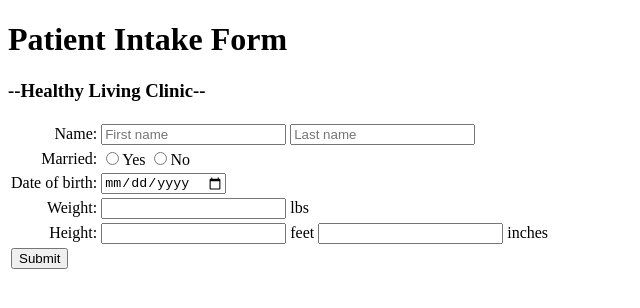
After one commit to spenc-neit/se266sRoucoulet, a PHP site: page /indexfront.php in a window 1280 px wide. The commit adds this page. Shown: the top 308 px of the page, without its empty margins (0-640 px from the left). Run offline with PHP 8.4, Linux system fonts and the light colour scheme.

Commit message:
part of task b

```diff
--- /dev/null
+++ b/week2/b/age.php
@@ -0,0 +1,8 @@
+<?php
+
+function age ($bdate) {
+    $date = new DateTime($bdate);
+    $now = new DateTime();
+    $interval = $now->diff($date);
+    return $interval->y;
+ }
--- /dev/null
+++ b/week2/b/bmi.php
@@ -0,0 +1,10 @@
+<?php
+
+function bmi($ft, $inch, $weight){
+    $height = (($ft * 12) + $inch) * .0254;
+    $weight = $weight / 2.20462;
+
+    $bmi = $weight / ($height * $height);
+
+    return $bmi;
+}
--- /dev/null
+++ b/week2/b/bmidesc.php
@@ -0,0 +1,16 @@
+<?php
+function bmidesc($bmi){
+    if($bmi >= 30) {
+        return "Obese";
+    }
+    elseif ($bmi >= 25) {
+        return "Overweight";
+    }
+    elseif ($bmi >= 18.5) {
+        return "Normal weight";
+    }
+    else{
+        return "Underweight";
+    }
+
+}
--- a/week2/b/index.php
+++ b/week2/b/index.php
@@ -1,37 +1,77 @@
 <?php
 
+require_once "bmi.php";
+require_once "bmidesc.php";
+require_once "age.php";
+require_once "indexfront.php";
 
-if(isset($_POST['submitbtn']) !== ""){
+$error = "";
+$fnameInput = "";
+$lnameInput = "";
+$marriedInput = "";
+$dobInput = "";
+$weightInput = "";
+$fheightInput = "";
+$iheightInput = "";
 
 
+if(isset($_POST['submitbtn'])){
+
+    $fnameInput = filter_input(INPUT_POST, 'fname');
+    if($fnameInput == ""){
+        $error .= "<li>Enter a first name.</li>";
+    }
+
+    $lnameInput = filter_input(INPUT_POST, 'lname');
+    if($lnameInput == ""){
+        $error .= "<li>Enter a last name.</li>";
+    }
+
+    $marriedInput = filter_input(INPUT_POST, 'married');
+    if($marriedInput == ""){
+        $error .= "<li>Select a marriage status.</li>";
+    }
+
+    $dobInput = filter_input(INPUT_POST, 'dob');
+    if($dobInput == ""){
+        $error .= "<li>Select a valid date.</li>";
+    }
+
+    $weightInput = filter_input(INPUT_POST, 'weight', FILTER_VALIDATE_FLOAT);
+    if($weightInput == "" or (float) $weightInput < 0 or (float) $weightInput > 1500){
+        $error .= "<li>Weight must be a valid number.</li>";
+    } //apparently the heaviest person ever was 1400 lbs. can't fathom that but w/e, I worked with it and gave a margin of 100 lbs
+
+    $fheightInput = filter_input(INPUT_POST, 'fheight', FILTER_VALIDATE_FLOAT);
+    if($fheightInput == "" or (int) $fheightInput < 0 or (int) $fheightInput > 8){
+        $error .= "<li>Height (ft) must be a valid number.</li>";
+    }
+
+    $iheightInput = filter_input(INPUT_POST, 'iheight', FILTER_VALIDATE_FLOAT);
+    if($iheightInput == "" or (int) $iheightInput < 0 or (int) $iheightInput > 12){
+        $error .= "<li>Height (in) must be a valid number.</li>";
+    }
 
 
+    if($error == ""){
+
+        $bmi = bmi($fheightInput, $iheightInput, $weightInput);
+        $bmi = round($bmi, 1);
+        $classification = bmidesc($bmi);
+
+        require "confirm.php";
+
+
+    } else {
+        echo "<p class='err'>Please fix the following and resubmit</p>";
+        echo "<ul class='err'>";
+        echo $error;
+        echo "</ul>";
+    }
+
+    // echo "<pre>";
+    // echo var_dump($_POST);
+    // echo "</pre>";
 }
 
 ?>
-
-<!DOCTYPE html>
-<html lang="en">
-<head>
-    <meta charset="UTF-8">
-    <meta http-equiv="X-UA-Compatible" content="IE=edge">
-    <meta name="viewport" content="width=device-width, initial-scale=1.0">
-    <title>Patient Intake Form</title>
-</head>
-<body>
-<h1>Patient Intake Form</h1>
-<h3>--Healthy Living Clinic--</h3>
-
-<form method="post" action="index.php">
-    Name: <input type="text" name="fname" placeholder="First name" />
-    <input type="text" name="lname" placeholder="Last name" /><br />
-    Married <input type="checkbox" name="status"><br />
-    Date of birth: <input type="date" name="dob"><br />
-    Weight: <input type="text" name="weight" /> lbs<br />
-    Height: <input type="text" name="fheight" /> feet
-    <input type="text" name="iheight" /> inches<br />
-    <input type="submit" name="submitbtn" />
-</form>
-
-</body>
-</html>
--- /dev/null
+++ b/week2/b/indexfront.php
@@ -0,0 +1,81 @@
+<?php require "index.php"; ?>
+
+<!DOCTYPE html>
+<html lang="en">
+<head>
+    <meta charset="UTF-8">
+    <meta http-equiv="X-UA-Compatible" content="IE=edge">
+    <meta name="viewport" content="width=device-width, initial-scale=1.0">
+    <title>Patient Intake Form</title>
+    <style>
+        .err{
+            color:red;
+        }
+    </style>
+</head>
+<body>
+
+<h1>Patient Intake Form</h1>
+<h3>--Healthy Living Clinic--</h3>
+
+
+<form method="post" action="index.php">
+
+
+
+    <table>
+        <tbody>
+            <tr>
+                <td style="text-align:right;">Name:</td>
+                <td><input type="text" name="fname" placeholder="First name" value="<?= $fnameInput ?>" /> <input type="text" name="lname" placeholder="Last name" value="<?= $lnameInput ?>" /></td>
+            </tr>
+
+            <?php if ($marriedInput == "yes"): ?>
+
+                <tr>
+                    <td style="text-align:right;">Married:</td>
+                    <td><input type="radio" name="married" value="yes" checked>Yes <input type="radio" name="married" value="no">No</td>
+                </tr>
+
+            <?php elseif ($marriedInput == "no"): ?>
+
+                <tr>
+                    <td style="text-align:right;">Married:</td>
+                    <td><input type="radio" name="married" value="yes">Yes <input type="radio" name="married" value="no" checked>No</td>
+                </tr>
+
+            <?php else: ?>
+
+                <tr>
+                    <td style="text-align:right;">Married:</td>
+                    <td><input type="radio" name="married" value="yes">Yes <input type="radio" name="married" value="no">No</td>
+                </tr>
+
+            <?php endif; ?>
+
+            <tr>
+                <td style="text-align:right;">Date of birth:</td>
+                <td><input type="date" name="dob" value="<?= $dobInput ?>" ></td>
+            </tr>
+
+            <tr>
+                <td style="text-align:right;">Weight:</td>
+                <td><input type="text" name="weight" value="<?= $weightInput ?>" /> lbs</td>
+            </tr>
+
+            <tr>
+                <td style="text-align:right;">Height:</td>
+                <td><input type="text" name="fheight" value="<?= $fheightInput ?>" /> feet <input type="text" name="iheight" value="<?= $iheightInput ?>" /> inches</td>
+            </tr>
+
+            <tr>
+                <td><input type="submit" name="submitbtn" /></td>
+                <td></td>
+            </tr>
+        </tbody>
+    </table>
+
+</form>
+
+</body>
+</html>
```
Also changed, not shown: week2/a.txt (+8 -8 lines), week2/b/confirm.php (added, +27 -0 lines), week2/demo/stickyField_demo[1606].php (added, +27 -0 lines).
